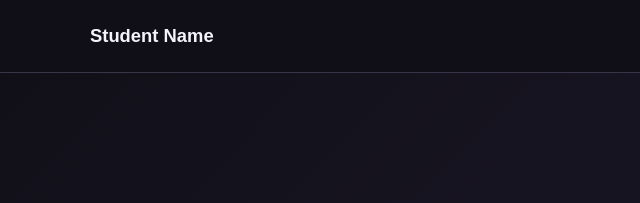
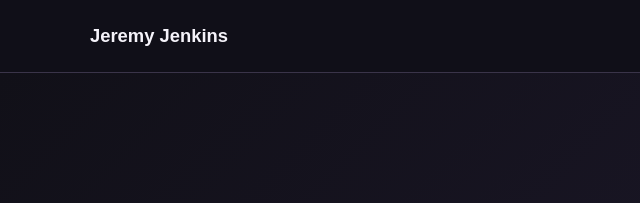
Before and after one commit to jpj634424-bit/jpj634424-bit.github.io, a plain HTML site: page student-portfolio-starter-files/index.html in a window 1280 px wide. Shown: the top 203 px of the page, 0-640 px from the left. Drawn offline with Linux system fonts and the light colour scheme.

Commit message:
Personalize portfolio title and professional identity

```diff
--- a/student-portfolio-starter-files/index.html
+++ b/student-portfolio-starter-files/index.html
@@ -4,13 +4,13 @@
     <meta charset="UTF-8">
     <meta name="viewport" content="width=device-width, initial-scale=1.0">
     <meta name="description" content="Student developer portfolio">
-    <title>Student Name | Developer Portfolio</title>
+     <title>Jeremy Jenkins | Game Developer Portfolio</title>
     <link rel="stylesheet" href="css/style.css">
 </head>
 <body>
     <header class="site-header">
         <div class="container nav-wrapper">
-            <a class="site-title" href="#home">Student Name</a>
+             <a class="site-title" href="#home">Jeremy Jenkins</a>
             <nav aria-label="Main navigation">
                 <ul class="nav-list">
                     <li><a href="#home">Home</a></li>
```
